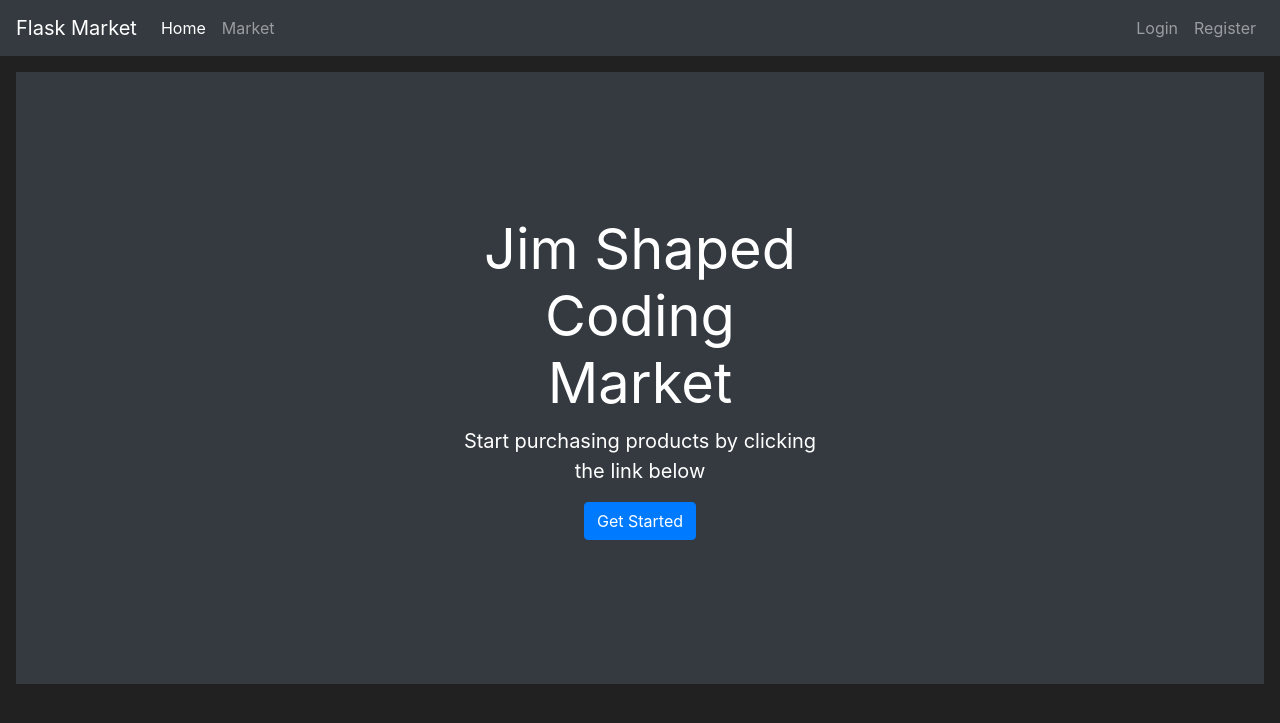
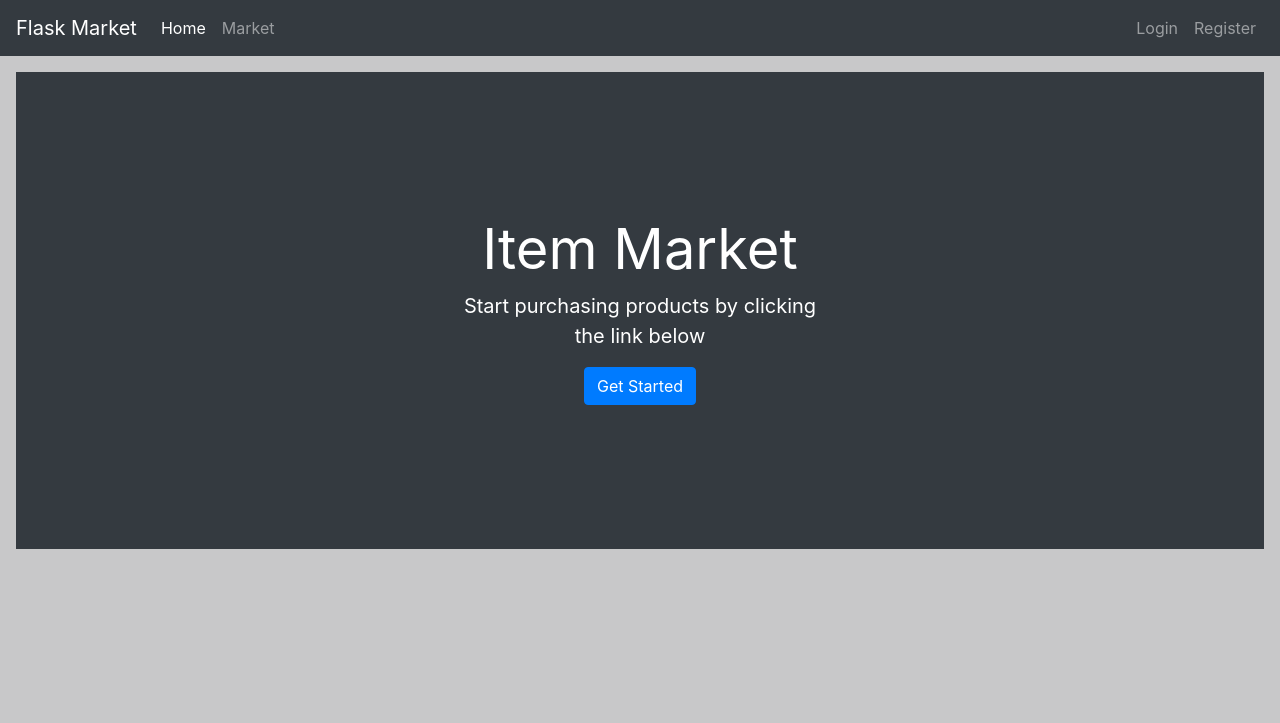
Before and after one commit to LiangYufengGit/MyFirstFlaskApp, a Flask app: page / in a window 1280 px wide. Shown: the top 723 px of the page. Run offline with Flask 2, Linux system fonts and the light colour scheme; some libraries are stand-ins or nearby versions.

Commit message:
change contents and add more READ.me

```diff
--- a/docker-compose.yml
+++ b/docker-compose.yml
@@ -6,7 +6,7 @@ services:
     ports:
       - 5000:5000
     environment:
-      - DEBUG=0
+      - DEBUG=1
     networks:
       - flask_network
 
--- a/web/market/templates/base.html
+++ b/web/market/templates/base.html
@@ -87,7 +87,7 @@
    </body>
    <style>
       body {
-      background-color: #212121;
+      background-color: hsla(240, 11%, 9%, 0.233);
       color: white
       }
    </style>
--- a/web/market/templates/home.html
+++ b/web/market/templates/home.html
@@ -1,11 +1,11 @@
 {% extends 'base.html' %}
 {% block title %}
-    Welcome to Jim Shaped Coding Market
+    Welcome to Free exchange Market
 {% endblock %}
 {% block content %}
     <div class="position-relative overflow-hidden p-3 p-md-5 m-md-3 text-center bg-dark" style="color:white">
         <div class="col-md-5 p-lg-5 mx-auto my-5">
-            <h1 class="display-4 font-weight-normal">Jim Shaped Coding Market</h1>
+            <h1 class="display-4 font-weight-normal">Item Market</h1>
             <p class="lead font-weight-normal">Start purchasing products by clicking the link below</p>
             <a class="btn btn-primary" href="{{ url_for('market_page') }}">Get Started</a>
         </div>
--- a/web/market/templates/login.html
+++ b/web/market/templates/login.html
@@ -8,7 +8,7 @@
     <div class="container">
         <form method="POST" class="form-signin" style="color:white">
             {{ form.hidden_tag() }}
-            <img class="mb-4" src="https://res.cloudinary.com/jimshapedcoding/image/upload/v1597332609/android-icon-192x192_ove2a7.png" alt="">
+            <img class="mb-4" src="https://objectcomputing.com/files/7915/5076/2304/bitcoin-logo.png" alt="your_logo">
             <h1 class="h3 mb-3 font-weight-normal">
                 Please Login
             </h1>
--- a/web/market/templates/register.html
+++ b/web/market/templates/register.html
@@ -9,7 +9,7 @@
     <div class="container">
         <form method="POST" class ="form-register" style ="color:white">
             {{ form.hidden_tag() }}
-            <img class="mb-4" src="https://res.cloudinary.com/jimshapedcoding/image/upload/v1597332609/android-icon-192x192_ove2a7.png" alt="">
+            <img class="mb-4" src="https://objectcomputing.com/files/7915/5076/2304/bitcoin-logo.png" alt="">
             <h1 class="h3 mb-3 font-weight-normal">
                 Please Create your Account
             </h1>
```
Also changed, not shown: README.MD (added), img/Demo.gif (added), web/market/templates/images/logo.jpg (added).
